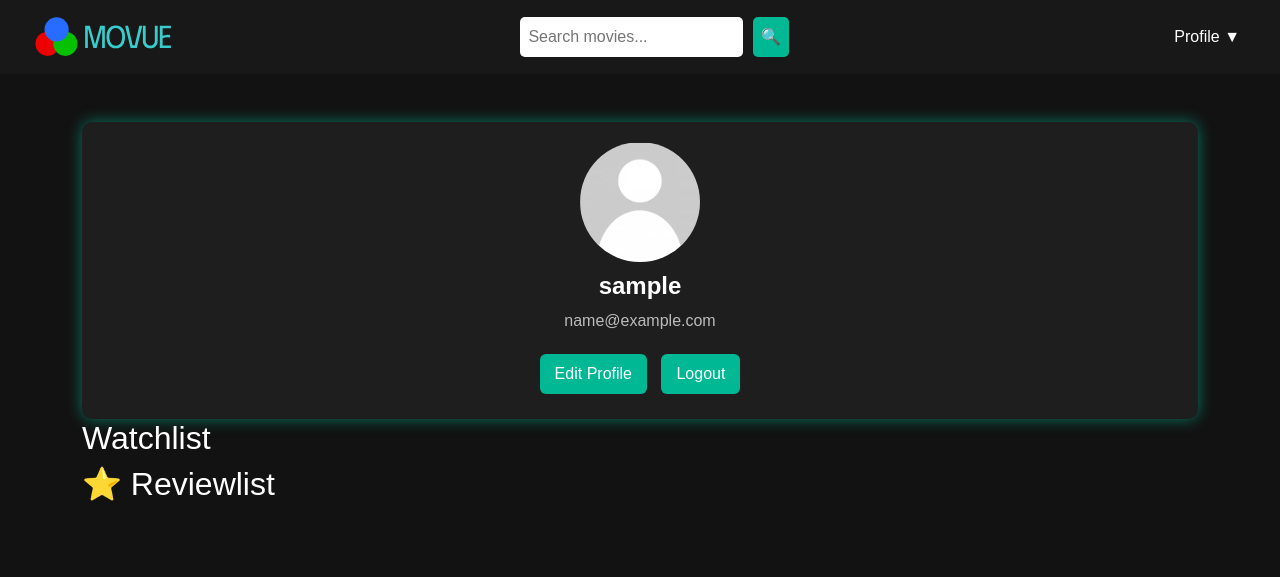
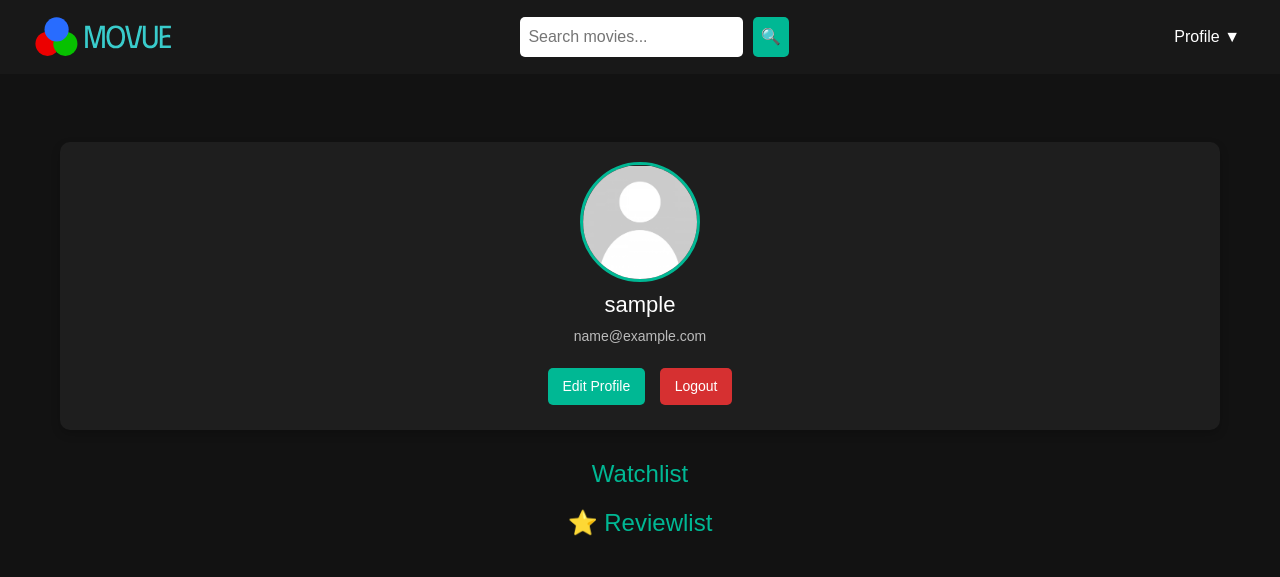
Before and after one commit to harrree/StarShip, a Django app: page /profile/ in a window 1280 px wide. Shown: the top 577 px of the page. Run offline with Django 5.2, Linux system fonts and the light colour scheme; the visitor is signed in with stand-in values (Sample User, id 1); data comes from the database, SQL or seed files in the repository; data that the repository does not hold is empty.

Commit message:
profile style draft 1111

```diff
--- a/MovueProject/MovueApp/static/css/profile.css
+++ b/MovueProject/MovueApp/static/css/profile.css
@@ -1,146 +1,238 @@
-body.dark-theme {
+/* General Styles */
+body {
+  font-family: Arial, sans-serif;
   background-color: #121212;
-  color: #ffffff;
-  font-family: 'Poppins', sans-serif;
+  color: #fff;
+  margin: 0;
+  padding: 0;
 }
 
+.container {
+  max-width: 1200px;
+  margin: auto;
+  padding: 20px;
+}
+
+/* Profile Card */
 .profile-card {
   text-align: center;
-  background: #1e1e1e;
+  background-color: #1e1e1e;
   padding: 20px;
   border-radius: 10px;
-  box-shadow: 0px 0px 15px rgba(0, 184, 148, 0.6);
+  box-shadow: 0px 4px 10px rgba(0, 0, 0, 0.2);
+  margin-bottom: 30px;
 }
 
 .profile-pic {
   width: 120px;
   height: 120px;
   border-radius: 50%;
-  margin-bottom: 10px;
+  border: 3px solid #00b894;
 }
 
 .username {
+  font-size: 22px;
+  margin-top: 10px;
+}
+
+.email {
+  font-size: 14px;
+  color: #bbb;
+}
+
+.buttons {
+  margin-top: 15px;
+}
+
+.edit-btn, .logout-btn {
+  padding: 8px 15px;
+  border: none;
+  cursor: pointer;
+  border-radius: 5px;
+  font-size: 14px;
+  margin: 5px;
+  transition: 0.3s;
+}
+
+.edit-btn {
+  background-color: #00b894;
+  color: #fff;
+}
+
+.logout-btn {
+  background-color: #d63031;
+  color: #fff;
+}
+
+.edit-btn:hover {
+  background-color: #00997b;
+}
+
+.logout-btn:hover {
+  background-color: #c91e1e;
+}
+
+/* Movies Section */
+.movies-section {
+  margin-top: 50px;
+  width: 90%;
+  max-width: 1000px;
+  margin: auto;
+}
+
+.movies-section h2 {
   font-size: 24px;
+  color: #00b894;
+  text-align: center;
+  margin-bottom: 20px;
+}
+
+/* Movie Grid */
+.movie-grid {
+  display: grid;
+  grid-template-columns: repeat(4, 1fr); /* 4 items per row */
+  gap: 15px;
+  justify-content: center;
+}
+
+.movie-card {
+  position: relative;
+  cursor: pointer;
+  overflow: hidden;
+  transition: transform 0.3s;
+  border-radius: 10px;
+  background-color: #1e1e1e;
+}
+
+.movie-card:hover {
+  transform: scale(1.05);
+}
+
+.movie-card img {
+  width: 100%;
+  height: 100%;
+  object-fit: cover;
+  border-radius: 10px;
+}
+
+/* Overlay */
+.overlay {
+  position: absolute;
+  bottom: 0;
+  left: 0;
+  width: 100%;
+  height: 100%;
+  background: rgba(0, 0, 0, 0.7);
+  display: flex;
+  flex-direction: column;
+  justify-content: center;
+  align-items: center;
+  opacity: 0;
+  transition: opacity 0.3s;
+  border-radius: 10px;
+}
+
+.movie-card:hover .overlay {
+  opacity: 1;
+}
+
+.movie-title {
+  color: #00b894;
+  font-size: 18px;
   font-weight: bold;
 }
 
-.email {
-  font-size: 16px;
-  color: #bbb;
+/* Responsive Design */
+@media (max-width: 1024px) {
+  .movie-grid {
+      grid-template-columns: repeat(3, 1fr); /* 3 items per row on tablets */
+  }
 }
 
-.buttons .btn {
-  margin: 5px;
-  background-color: #00b894;
-  color: white;
-  border: none;
-  padding: 8px 15px;
-  cursor: pointer;
+@media (max-width: 768px) {
+  .movie-grid {
+      grid-template-columns: repeat(2, 1fr); /* 2 items per row on smaller screens */
+  }
 }
 
-.carousel-container {
-  position: relative;
-  width: 90%;
-  max-width: 1000px;
-  margin: auto;
-  overflow: hidden;
+@media (max-width: 480px) {
+  .movie-grid {
+      grid-template-columns: repeat(1, 1fr); /* 1 item per row on mobile */
+  }
 }
-
-.carousel {
-  display: flex;
-  transition: transform 0.5s ease-in-out;
-  gap: 10px;
-}
-
 
 
 /* Edit Profile Modal */
 .modal {
   display: none;
   position: fixed;
-  top: 0;
-  left: 0;
-  width: 100%;
-  height: 100%;
-  background: rgba(0, 0, 0, 0.8);
-  justify-content: center;
-  align-items: center;
+  top: 50%;
+  left: 50%;
+  transform: translate(-50%, -50%);
+  background: #1e1e1e;
+  padding: 20px;
+  border-radius: 10px;
+  box-shadow: 0px 4px 10px rgba(0, 0, 0, 0.3);
+  z-index: 1000;
+  width: 300px;
 }
 
 .modal-content {
-  background: #1e1e1e;
-  padding: 20px;
-  border-radius: 8px;
   text-align: center;
 }
 
-.card {
-  width: 18rem;
-  border: none;
-  border-radius: 10px;
-  overflow: hidden;
-  position: relative;
-  box-shadow: 0 4px 8px rgba(0, 0, 0, 0.2);
-  transition: transform 0.3s ease, box-shadow 0.3s ease;
+.modal label {
+  display: block;
+  text-align: left;
+  margin-bottom: 5px;
+  font-size: 14px;
 }
 
-.card:hover {
-  transform: translateY(-5px);
-  box-shadow: 0 8px 16px rgba(0, 0, 0, 0.3);
+.modal input {
+  width: 100%;
+  padding: 8px;
+  margin-bottom: 15px;
+  border: 1px solid #444;
+  background: #222;
+  color: white;
+  border-radius: 5px;
 }
 
-.card img {
+.save-btn, .close-btn {
   width: 100%;
-  height: auto;
-  border-bottom: 2px solid #ddd;
+  padding: 8px;
+  border: none;
+  border-radius: 5px;
+  cursor: pointer;
+  margin-top: 10px;
 }
 
-.overlay {
-  position: absolute;
-  top: 0;
-  left: 0;
-  right: 0;
-  bottom: 0;
-  background: rgba(0, 0, 0, 0.4);
-  opacity: 0;
-  color: #fff;
-  display: flex;
-  justify-content: center;
-  align-items: center;
-  text-align: center;
-  padding: 10px;
-  transition: opacity 0.3s ease;
+.save-btn {
+  background-color: #00b894;
+  color: white;
 }
 
-.card:hover .overlay {
-  opacity: 1;
+.close-btn {
+  background-color: #d63031;
+  color: white;
 }
 
-.movie-title {
-  font-size: 1.2rem;
-  font-weight: bold;
-  text-transform: uppercase;
+.save-btn:hover {
+  background-color: #00997b;
 }
 
-.card .card-body {
-  padding: 0 15px 10px;
+.close-btn:hover {
+  background-color: #c91e1e;
 }
 
-.card h5 {
-  font-size: 1rem;
-  font-weight: bold;
-  margin-top: 10px;
-  text-align: center;
+/* Responsive Adjustments */
+@media (max-width: 768px) {
+  .movie-grid {
+      grid-template-columns: repeat(auto-fit, minmax(150px, 1fr));
+  }
+
+  .profile-pic {
+      width: 100px;
+      height: 100px;
+  }
 }
-
-.card .card-body .movie-title {
-  font-size: 1.1rem;
-  font-weight: bold;
-  color: white;
-  text-align: center;
-  display: none;
-}
-
-.card:hover .card-body .movie-title {
-  display: block;
-}
--- a/MovueProject/MovueApp/templates/movie_list.html
+++ b/MovueProject/MovueApp/templates/movie_list.html
@@ -135,10 +135,7 @@
             </div>
         {% endif %}
 
-        <!-- Logout Button -->
-        <div class="text-center mt-4">
-            <a href="{% url 'userlogout' %}" class="btn btn-outline-danger">Logout</a>
-        </div>
+
     </div>
 <script src="https://code.jquery.com/jquery-3.7.1.min.js" integrity="sha256-/JqT3SQfawRcv/BIHPThkBvs0OEvtFFmqPF/lYI/Cxo=" crossorigin="anonymous"></script>
 <script>
--- a/MovueProject/MovueApp/templates/profile.html
+++ b/MovueProject/MovueApp/templates/profile.html
@@ -11,6 +11,7 @@
     <link rel="stylesheet" href="{% static 'css/profile.css' %}">
     <script defer src="{% static 'js/profile.js' %}"></script>
 </head>
+
 <body class="dark-theme">
 
     {% include 'header.html' %}
@@ -28,14 +29,12 @@
             </div>
         </div>
 
-
         <!-- Watchlist Section -->
         <section class="movies-section">
-       <h2>Watchlist </h2>
-       <div class="carousel-container">
-            <div class="carousel">
-               <!--{% for movi in movie %}
-                    <div class="carousel-item" data-id="{{ movi.movieid }}" onclick="window.location.href='{% url 'information' movi.movieid %}'">
+            <h2>Watchlist</h2>
+            <div class="movie-grid">
+                {% for movi in movie %}
+                <div class="movie-card" data-id="{{ movi.movieid }}" onclick="window.location.href='{% url 'information' movi.movieid %}'">
                     <img src="{{ movi.poster.url }}" alt="{{ movi.title }} Poster">
                     <div class="overlay">
                         <h5 class="movie-title">{{ movi.title }}</h5>
@@ -43,62 +42,21 @@
                 </div>
                 {% endfor %}
             </div>
-            <button class="carousel-btn prev">&#10094;</button>
-            <button class="carousel-btn next">&#10095;</button>
-        </div>-->
-         {% for movi in movie %}
-        <div class="card" style="width: 18rem;">
+        </section>
 
-  <div class="">
-     <div class="" data-id="{{ movi.movieid }}" onclick="window.location.href='{% url 'information' movi.movieid %}'">
-        <img src="{{ movi.poster.url }}" class="card-img-top" alt="...">
+        <!-- Reviewed Movies Section -->
+        <section class="movies-section">
+            <h2>⭐ Reviewlist</h2>
+            <div class="movie-grid">
+                {% for movie in reviews %}
+                <div class="movie-card" data-id="{{ movie.movieid }}" onclick="window.location.href='{% url 'information' movie.movieid %}'">
+                    <img src="{{ movie.poster.url }}" alt="{{ movie.title }}">
                     <div class="overlay">
-            <h5 class="movie-title">{{ movi.title }}</h5>
-        </div>
-    <h5 class="">{{ movi.title }}</h5>
-    </div>
-
+                        <h5 class="movie-title">{{ movie.title }}</h5>
                     </div>
                 </div>
                 {% endfor %}
-    </section>
-        <!-- Reviewed Movies Section -->
-        <section class="movies-section">
-            <h2>⭐ Reviewlist</h2>
-            <div class="carousel-container">
-                <div class="carousel">
-
-
-
-                             <!-- <img src="{{ movie.poster.url }}" alt="{{ movie.title }}">
-                            <div class="overlay">
-                                <h5 class="movie-title">{{ movie.title }}</h5>
-
             </div>
-                        </div>
-
-                </div>
-                <button class="carousel-btn prev" onclick="prevSlide('reviewed')">&#10094;</button>
-                <button class="carousel-btn next" onclick="nextSlide('reviewed')">&#10095;</button>
-            </div>>-->
-      {% for movie in reviews %}
-
-        <div class="card" style="width: 18rem;">
-
-  <div class="">
-      <div class="" data-id="{{ movi.movieid }}" onclick="window.location.href='{% url 'information' movie.movieid %}'">
-        <img src="{{ movie.poster.url }}" class="card-img-top" alt="...">
-         <div class="overlay">
-            <h5 class="movie-title">{{ movie.title }}</h5>
-        </div>
-        <div class="card-body">
-    <h5 class="">{{ movie.title }}</h5>
-    </div>
-    </div>
-
-  </div>
-</div>
-{% endfor %}
         </section>
     </div>
 
@@ -121,8 +79,6 @@
                 <label>Email:</label>
                 <input type="email" name="email" value="{{ user.email }}">
 
-
-
                 <button type="submit" class="btn save-btn">Save Changes</button>
                 <button type="button" class="btn close-btn" onclick="closeEditProfile()">Cancel</button>
             </form>
```
Lines whose indentation alone changed are shown as unchanged.
